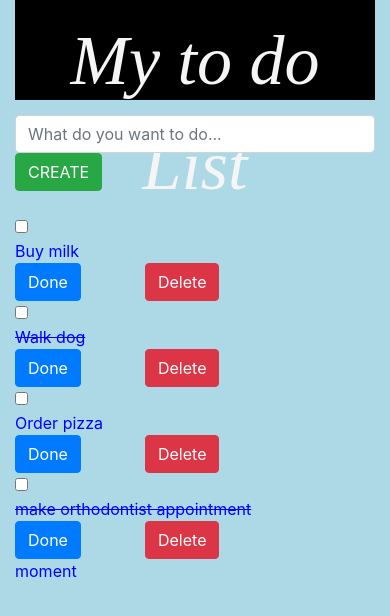
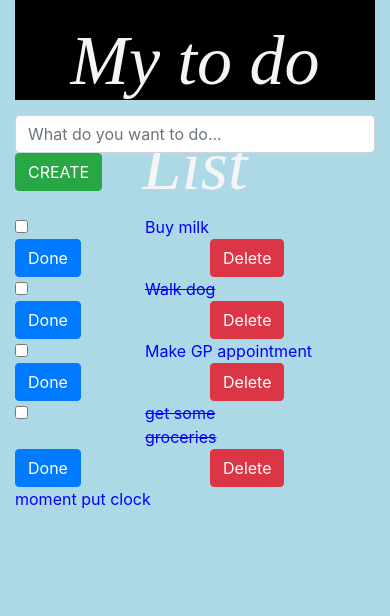
Before and after one commit to shazia5/todo_app_fronted, a React (Create React App) app: page / in a window 390 px wide. Shown: the top 616 px of the page. Built offline with nearby package versions, Linux system fonts and the light colour scheme.

Commit message:
css added for text decoration

```diff
--- a/src/App.js
+++ b/src/App.js
@@ -1,113 +1,62 @@
+
+
   import React from 'react';
   import './App.css';
   import Header from './components/Header';
   import AddTask from './components/AddTask';
+  import TaskCounter from './components/TaskCounter';
   import TaskList from './components/TaskList';
   import Footer from './components/Footer';
-import TaskCounter from './components/TaskCounter';
+
 
   const uuidv4 = require('uuid/v4');
 
-class App extends React.Component {
+
+  class App extends React.Component {
+
     state = {
       tasks: [
         {id: uuidv4(), taskDescription: "Buy milk", completed: false},
-
         {id: uuidv4(), taskDescription: "Walk dog", completed: true},
-
-      { id: uuidv4(), taskDescription: "Order pizza", completed: false },
-
-      { id: uuidv4(), taskDescription: "make orthodontist appointment", completed: true },
-
-
+        {id: uuidv4(), taskDescription: "Make GP appointment", completed: false},
+        {id: uuidv4(), taskDescription: "get some groceries", completed: true},
       ]
     }
 
-  addTaskToList = (task) => {
-    let tasks = this.state.tasks;
+    addTaskToList = (task) => {
+      let tasks = this.state.tasks;
+
       tasks.push(task);
-      this.setState({tasks:tasks});
+
+      this.setState({tasks: tasks});
     }
 
     deleteTask = (taskId) => {
 
-  // console.log('hello')
+      // This will be an array of tasks that are in state
       let tasks = this.state.tasks;
 
       let filteredTasks = tasks.filter(function(task) {
         return task.id !== taskId;
       });
+
+
       this.setState({tasks: filteredTasks});
     }
 
-doneTask = id => {
-  const updatedTasks = this.state.tasks.map(task => {
-    if (task.id === id) {
-      task.done = true;
-      task.dateCompleted = new Date()
-    }
-    return task;
-  })
-
-  this.setState({
-    tasks: updatedTasks
-  });
-}
-markTaskAsCompleted = (taskId) => {
-  const updatedTasks = this.state.tasks.map(function (task) {
-    if (task.id === taskId) {
-      task.completed = true
-    }
-    return task
-  });
-
-  this.setState({ tasks: updatedTasks })
-}
-
-markTaskAsActive = (taskId) => {
-  const activeTasks = this.state.tasks.map(function (task) {
-    if (task.id === taskId) {
-      task.completed = false
-    }
-    return task
-  });
-  this.setState({ tasks: activeTasks })
-}
-
-render(){
-  let incompleteTasks = this.state.tasks.filter(function (task) {
-    if (task.completed === false) {
-      return true
-    }
-  });
-
-  let completedTasks = this.state.tasks.filter(function (task) {
-    if (task.completed === true) {
-      return true
-    }
-  });
+    render() {
       return (
         <div className="container">
           <Header />
-
           <AddTask newTask={this.addTaskToList} />
-
           <TaskCounter count={this.state.tasks.length} />
           <br />
-           <TaskList tasks={this.state.tasks} deleteTaskFunc={this.deleteTask} />
-
-
+          <TaskList tasks=
+          {this.state.tasks} deleteTaskFunc={this.deleteTask} />
           <Footer />
-
-
-
         </div>
-
-
       );
     }
-
   }
 
-
-export default App;
+  export default App;
--- a/src/components/Footer.js
+++ b/src/components/Footer.js
@@ -3,7 +3,7 @@ import React from 'react';
 class Footer extends React.Component {
     render(){
         return(
-            <footer >moment
+            <footer >moment put clock
               </footer>
 
         )
--- a/src/components/Task.js
+++ b/src/components/Task.js
@@ -1,8 +1,9 @@
 import React from 'react';
 class Task extends React.Component {
-  deleteTask = () => {
 
-    this.props.deleteTaskFunc(this.props.task.id);
+
+deleteTask = () => {
+  this.props.deleteTaskFunc(this.props.task.id);
 
 }
 addTaskToList = () => {
@@ -14,39 +15,41 @@ render() {
     const completed = this.props.task.completed
     return (
         <div className="row taskrow">
-    <br />
+
 
         <div className="col-4 col-md-2">
-        <input type="checkbox" aria-label="Checkbox for following
+        <input type="checkbox"
+
+
+
+        aria-label="Checkbox for following
         text input"></input>
 </div>
 
-  {completed &&
-  <div className="col-12 col-md-6    completedTask">
+{completed &&
+  <div className="col-4 col-md-6    completedTask">
   {this.props.task.taskDescription}
 </div>
 }
-
- {!completed &&
-     <div className="col-12 col-md-6">
+{!completed &&
+     <div className="col-8 col-md-6">
     {this.props.task.taskDescription}
 </div>
 }
 
-    <div className="col-4 col-md-2">
+    <div className="col-6 col-md-2">
     <button type="button" className="btn btn-primary" onClick={this.addTask}>
         Done
     </button>
     </div>
 
 <br />
-    <div className="col-4 col-md-2">
+    <div className="col-6 col-md-2">
         <button type="button" className="btn btn-danger" onClick={this.deleteTask}>
             Delete
     </button>
     </div>
 </div>
-
 );
 }
 }
```
Also changed, not shown: src/components/AddTask.js (+1 -65 lines), 1 other file (tests, documents, lock files or other folders). Lines whose indentation alone changed are shown as unchanged.
